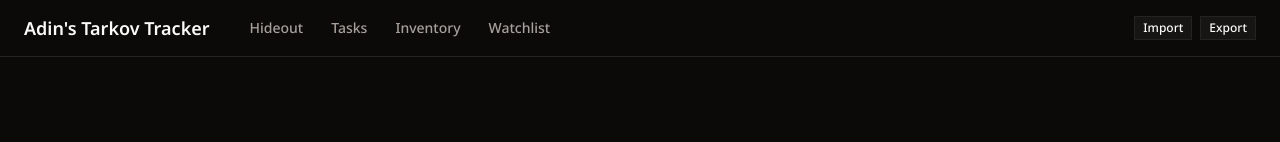
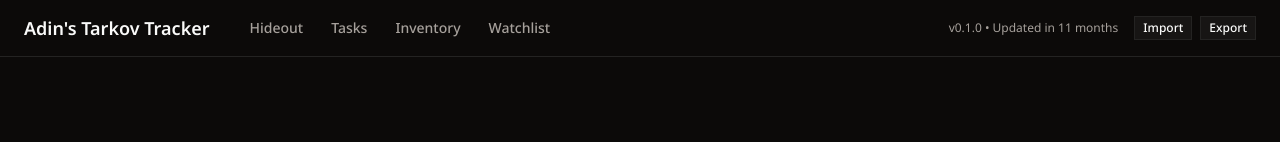
Before and after one commit to larrysharette/tarkov-hideout-tracker, a Next.js app: page / in a window 1280 px wide. Shown: the top 142 px of the page. Built offline with nearby package versions, Linux system fonts and the light colour scheme; no server answers.

Commit message:
add changelog

```diff
--- /dev/null
+++ b/app/changelog/page.tsx
@@ -0,0 +1,68 @@
+import type { Metadata } from "next";
+import { Card } from "@/components/ui/card";
+
+export const metadata: Metadata = {
+  title: "Changelog",
+  description: "Version history and updates for Adin's Tarkov Tracker",
+  openGraph: {
+    title: "Changelog | Adin's Tarkov Tracker",
+    description: "Version history and updates for Adin's Tarkov Tracker",
+  },
+};
+
+interface ChangelogEntry {
+  version: string;
+  date: string;
+  changes: string[];
+}
+
+const changelogEntries: ChangelogEntry[] = [
+  {
+    version: "0.1.0",
+    date: "2025-12-27",
+    changes: [
+      "Initial release",
+      "Hideout upgrade tracking",
+      "Task and quest progression tracking",
+      "Inventory management",
+      "Item watchlist functionality",
+      "Export/import data functionality",
+    ],
+  },
+];
+
+export default function ChangelogPage() {
+  return (
+    <div className="container mx-auto p-4 md:p-6 max-w-7xl">
+      <div className="mb-6">
+        <h1 className="text-3xl font-bold mb-2">Changelog</h1>
+        <p className="text-muted-foreground">
+          Version history and updates for Adin's Tarkov Tracker
+        </p>
+      </div>
+
+      <div className="space-y-4 max-w-4xl">
+        {changelogEntries.map((entry) => (
+          <Card key={entry.version} className="p-6">
+            <div className="flex items-center gap-4 mb-4">
+              <h2 className="text-xl font-semibold">v{entry.version}</h2>
+              <span className="text-sm text-muted-foreground">
+                {new Date(entry.date).toLocaleDateString("en-US", {
+                  weekday: "long",
+                  year: "numeric",
+                  month: "long",
+                  day: "numeric",
+                })}
+              </span>
+            </div>
+            <ul className="list-disc list-inside space-y-2 text-muted-foreground">
+              {entry.changes.map((change, index) => (
+                <li key={index}>{change}</li>
+              ))}
+            </ul>
+          </Card>
+        ))}
+      </div>
+    </div>
+  );
+}
--- a/components/Navigation.tsx
+++ b/components/Navigation.tsx
@@ -1,8 +1,9 @@
 "use client";
 
-import { useState } from "react";
+import { useState, useEffect } from "react";
 import Link from "next/link";
 import { usePathname } from "next/navigation";
+import { formatDistanceToNow } from "date-fns";
 import { cn } from "@/lib/utils";
 import { Button } from "@/components/ui/button";
 import { ExportDialog } from "@/components/ExportDialog";
@@ -15,10 +16,27 @@ const navigationItems = [
   { href: "/watchlist", label: "Watchlist" },
 ];
 
+const APP_VERSION = "0.1.0";
+const BUILD_DATE = process.env.NEXT_PUBLIC_BUILD_DATE || "";
+
 export function Navigation() {
   const pathname = usePathname();
   const [exportOpen, setExportOpen] = useState(false);
   const [importOpen, setImportOpen] = useState(false);
+  const [lastUpdated, setLastUpdated] = useState<string>("");
+
+  useEffect(() => {
+    if (BUILD_DATE) {
+      try {
+        const buildDate = new Date(BUILD_DATE);
+        if (!isNaN(buildDate.getTime())) {
+          setLastUpdated(formatDistanceToNow(buildDate, { addSuffix: true }));
+        }
+      } catch {
+        // Ignore errors
+      }
+    }
+  }, []);
 
   return (
     <>
@@ -50,7 +68,12 @@ export function Navigation() {
                 );
               })}
             </div>
-            <div className="flex items-center gap-2 ml-auto">
+            <Link href="/changelog" className="flex items-center gap-4 ml-auto">
+              <span className="text-xs text-muted-foreground hidden md:inline">
+                v{APP_VERSION}
+                {lastUpdated && ` • Updated ${lastUpdated}`}
+              </span>
+              <div className="flex items-center gap-2">
                 <Button
                   onClick={() => setImportOpen(true)}
                   variant="outline"
@@ -66,6 +89,7 @@ export function Navigation() {
                   Export
                 </Button>
               </div>
+            </Link>
           </div>
         </div>
       </nav>
--- a/next.config.ts
+++ b/next.config.ts
@@ -73,6 +73,7 @@ const nextConfig: NextConfig = {
   // Environment variable validation (optional but recommended)
   env: {
     NEXT_PUBLIC_SITE_URL: process.env.NEXT_PUBLIC_SITE_URL,
+    NEXT_PUBLIC_BUILD_DATE: new Date().toISOString(),
   },
 };
 
--- a/package.json
+++ b/package.json
@@ -15,6 +15,7 @@
     "@vercel/analytics": "^1.6.1",
     "class-variance-authority": "^0.7.1",
     "clsx": "^2.1.1",
+    "date-fns": "^4.1.0",
     "next": "16.1.1",
     "react": "19.2.3",
     "react-dom": "19.2.3",
```
Also changed, not shown: 1 other file (tests, documents, lock files or other folders). Lines whose indentation alone changed are shown as unchanged.
